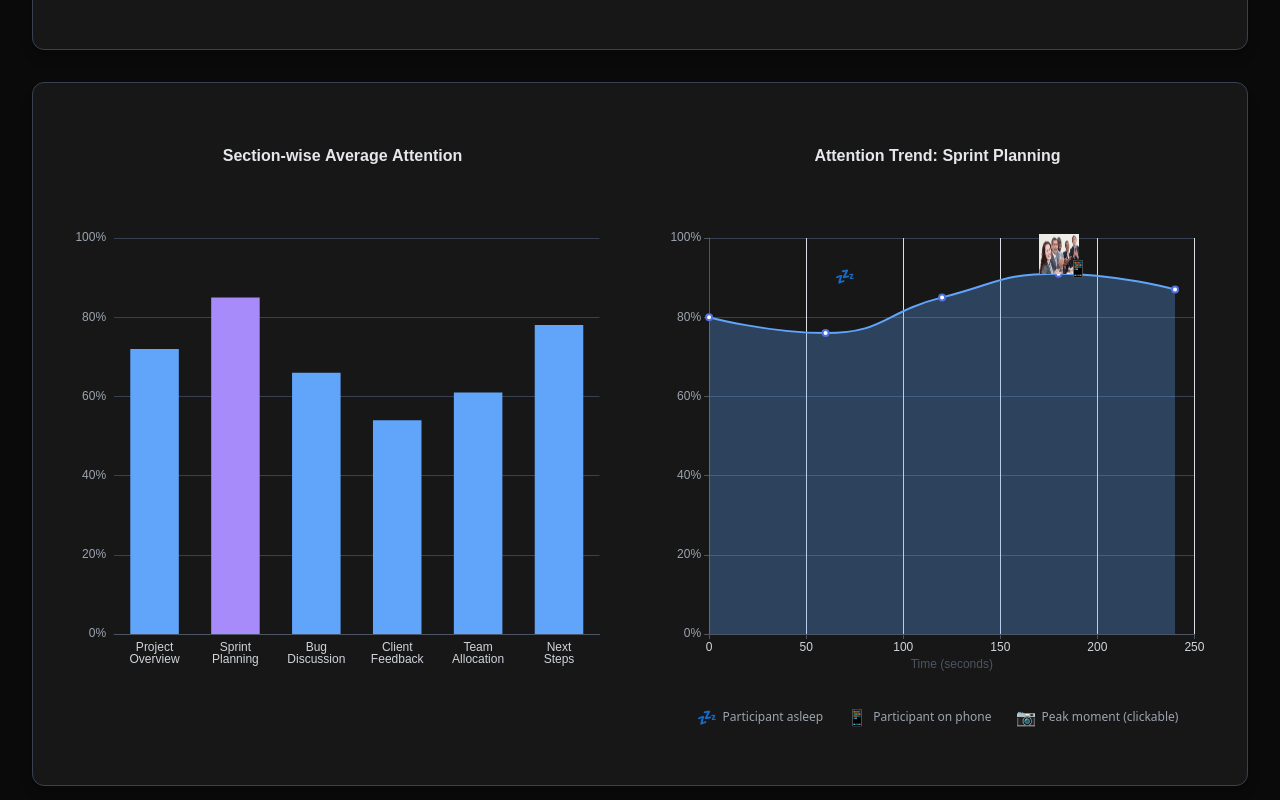
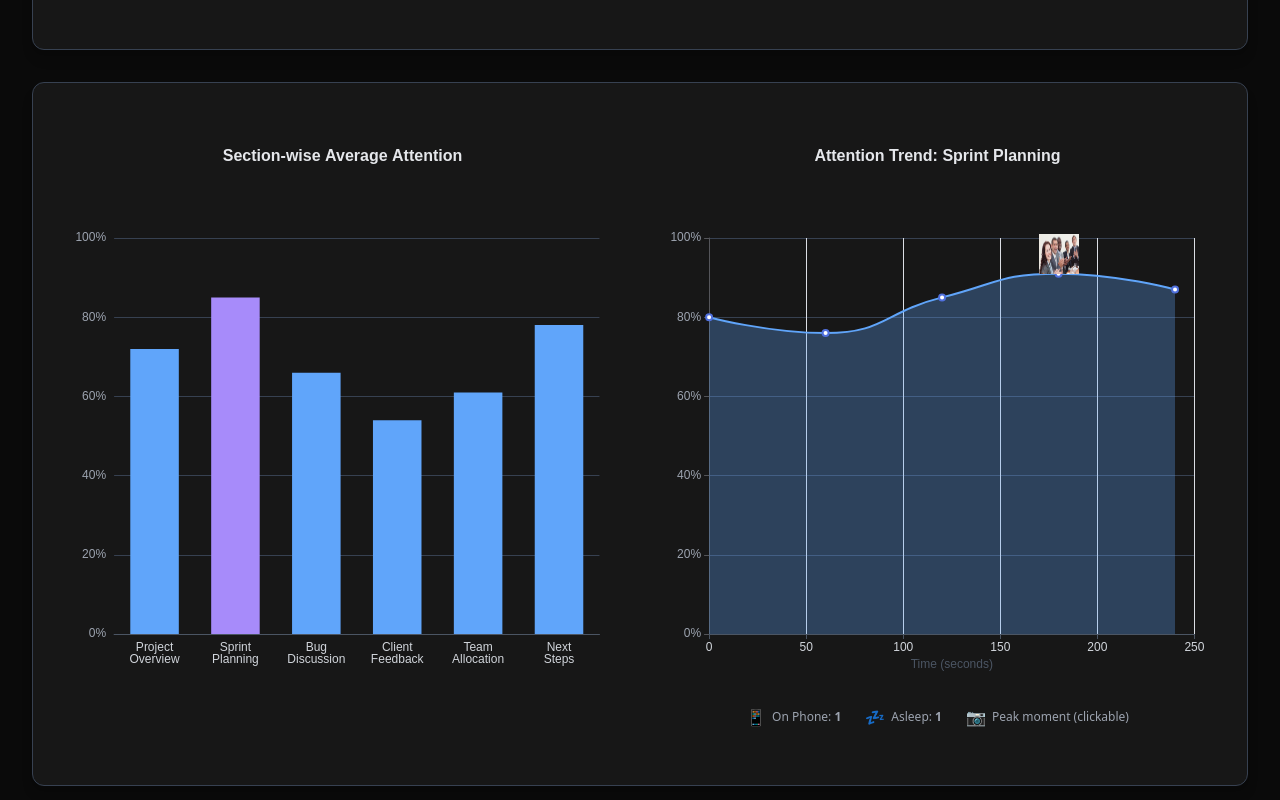
Before and after one commit to emredursunn/conference-camera-analysis-dashboard, a Next.js app: page / in a window 1280 px wide. Shown: the part 580-1380 px from the top of the page. Built offline with nearby package versions, Linux system fonts and the light colour scheme.

Commit message:
minor changes

```diff
--- a/app/components/AttendanceTrendChart.tsx
+++ b/app/components/AttendanceTrendChart.tsx
@@ -134,6 +134,7 @@ const AttendanceTrendChart: FC<Props> = ({ data = attendanceTimeline, height = 4
       nameGap: 30,
       axisLabel: { color: "#9CA3AF" },
       axisLine: { lineStyle: { color: "#6B7280" } },
+      interval: 20,
     },
     yAxis: {
       type: "value",
--- a/app/components/AttentionAnalysisChart.tsx
+++ b/app/components/AttentionAnalysisChart.tsx
@@ -171,18 +171,6 @@ const AttentionAnalysisChart: FC<Props> = ({
     const findY = (sec: number) => drill.points.find((p) => p.second >= sec)?.attention || 0;
 
     const markPoints = [
-      ...drill.incidents.map((i) => ({
-        name: i.type,
-        value: i.type === "sleep" ? "💤" : "📱",
-        xAxis: i.second,
-        yAxis: findY(i.second) + 5,
-        symbolSize: 25,
-        label: { show: true, fontSize: 16 },
-        itemStyle: { color: "transparent" },
-        tooltip: {
-          formatter: `${i.user} was ${i.type === "sleep" ? "asleep" : "on phone"} at ${i.second}s`,
-        },
-      })),
       ...drill.points
         .filter((p:any) => p.image)
         .map((p:any) => ({
@@ -254,6 +242,15 @@ const AttentionAnalysisChart: FC<Props> = ({
     }
   };
 
+  const incidentStats = (() => {
+    if (!selectedSec) return null;
+    const drill = drilldown[selectedSec as keyof typeof drilldown];
+    if (!drill) return null;
+    const phoneCount = drill.incidents.filter((i) => i.type === "phone").length;
+    const sleepCount = drill.incidents.filter((i) => i.type === "sleep").length;
+    return { phoneCount, sleepCount };
+  })();
+
   return (
     <div className="py-8 h-full w-full">
       <div className="grid grid-cols-1 lg:grid-cols-2 gap-6">
@@ -271,14 +268,18 @@ const AttentionAnalysisChart: FC<Props> = ({
                 onEvents={{ click: onLineClick }}
               />
               <div className="flex justify-center items-center gap-x-6 gap-y-2 flex-wrap mt-4 text-xs text-gray-400">
-                <span className="flex items-center gap-1.5">
-                  <span className="text-base">💤</span>
-                  <span>Participant asleep</span>
-                </span>
-                <span className="flex items-center gap-1.5">
-                  <span className="text-base">📱</span>
-                  <span>Participant on phone</span>
-                </span>
+                {incidentStats && (
+                  <>
+                    <span className="flex items-center gap-1.5">
+                      <span className="text-base">📱</span>
+                      <span>On Phone: <b>{incidentStats.phoneCount}</b></span>
+                    </span>
+                    <span className="flex items-center gap-1.5">
+                      <span className="text-base">💤</span>
+                      <span>Asleep: <b>{incidentStats.sleepCount}</b></span>
+                    </span>
+                  </>
+                )}
                 <span className="flex items-center gap-1.5">
                   <span className="text-base">📷</span>
                   <span>Peak moment (clickable)</span>
--- a/app/components/EmotionOverTimeChart.tsx
+++ b/app/components/EmotionOverTimeChart.tsx
@@ -108,6 +108,9 @@ const EmotionOverTimeChart: FC<EmotionOverTimeProps> = ({ data = demoEmotionOver
     },
     tooltip: {
       trigger: 'axis',
+      backgroundColor: 'rgba(17, 24, 39, 0.9)',
+      borderColor: '#374151',
+      borderWidth: 1,
       axisPointer: { type: 'cross', label: { backgroundColor: '#6B7280' } },
       formatter: (params: any[]) => {
         if (!params || !params.length) return '';
```
